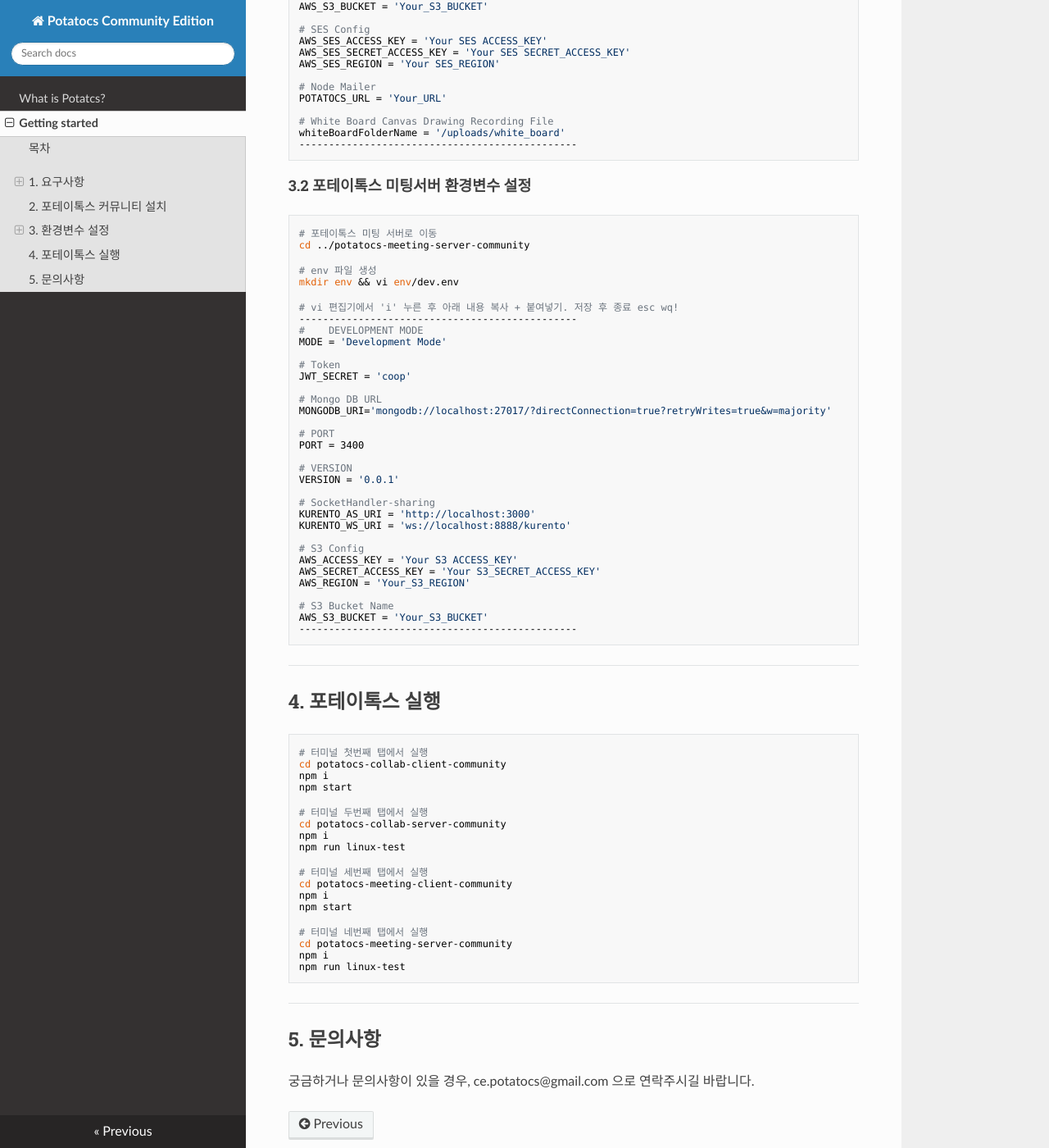
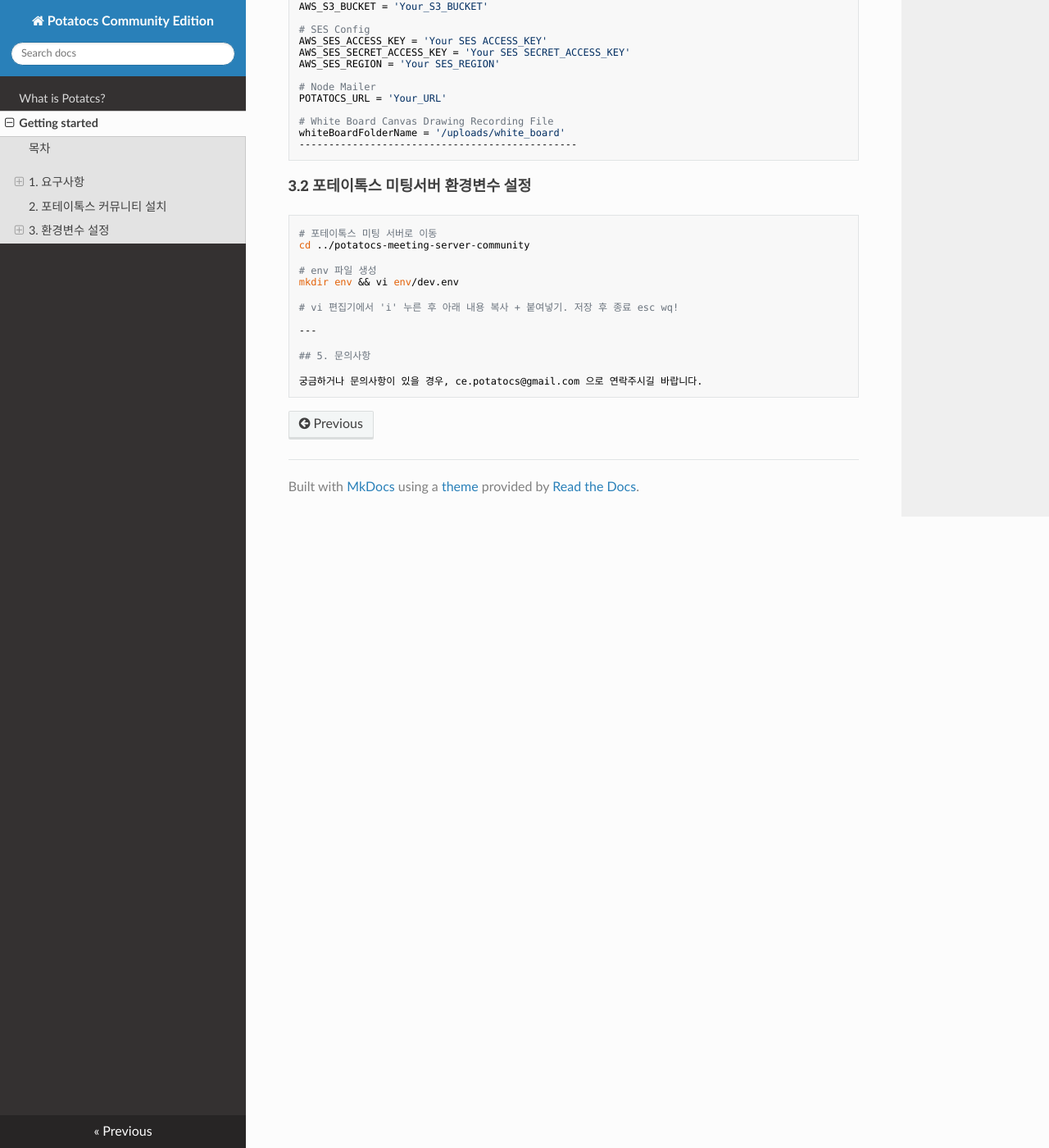
Before and after one commit to potatocs-ce/potatocs-ce-introduction, an MkDocs documentation site: the page built from docs/install.md, in a window 1280 px wide and 1400 px high, scrolled down 2888 px. Shown: the whole window at 82% size. Built offline with MkDocs 1.6.1, drawn with Linux system fonts in a browser that asks for light colours; nearby versions of some CDN libraries.

Commit message:
Update Documents

````diff
--- a/docs/install.md
+++ b/docs/install.md
@@ -175,64 +175,10 @@
 mkdir env && vi env/dev.env
 
 # vi 편집기에서 'i' 누른 후 아래 내용 복사 + 붙여넣기. 저장 후 종료 esc wq!
------------------------------------------------
-#    DEVELOPMENT MODE
-MODE = 'Development Mode'
-
-# Token
-JWT_SECRET = 'coop'
-
-# Mongo DB URL
-MONGODB_URI='mongodb://localhost:27017/?directConnection=true?retryWrites=true&w=majority'
-
-# PORT
-PORT = 3400
-
-# VERSION
-VERSION = '0.0.1'
-
-# SocketHandler-sharing
-KURENTO_AS_URI = 'http://localhost:3000'
-KURENTO_WS_URI = 'ws://localhost:8888/kurento'
-
-# S3 Config
-AWS_ACCESS_KEY = 'Your S3 ACCESS_KEY'
-AWS_SECRET_ACCESS_KEY = 'Your S3_SECRET_ACCESS_KEY'
-AWS_REGION = 'Your_S3_REGION'
-
-# S3 Bucket Name
-AWS_S3_BUCKET = 'Your_S3_BUCKET'
------------------------------------------------
-```
-
----
-
-## 4. 포테이톡스 실행
-
-```sh
-# 터미널 첫번째 탭에서 실행
-cd potatocs-collab-client-community
-npm i
-npm start
-
-# 터미널 두번째 탭에서 실행
-cd potatocs-collab-server-community
-npm i
-npm run linux-test
-
-# 터미널 세번째 탭에서 실행
-cd potatocs-meeting-client-community
-npm i
-npm start
-
-# 터미널 네번째 탭에서 실행
-cd potatocs-meeting-server-community
-npm i
-npm run linux-test
-```
 
 ---
 
 ## 5. 문의사항
 
 궁금하거나 문의사항이 있을 경우, ce.potatocs@gmail.com 으로 연락주시길 바랍니다.
+```
````
Also changed, not shown: docs/index.md (+0 -4 lines).
